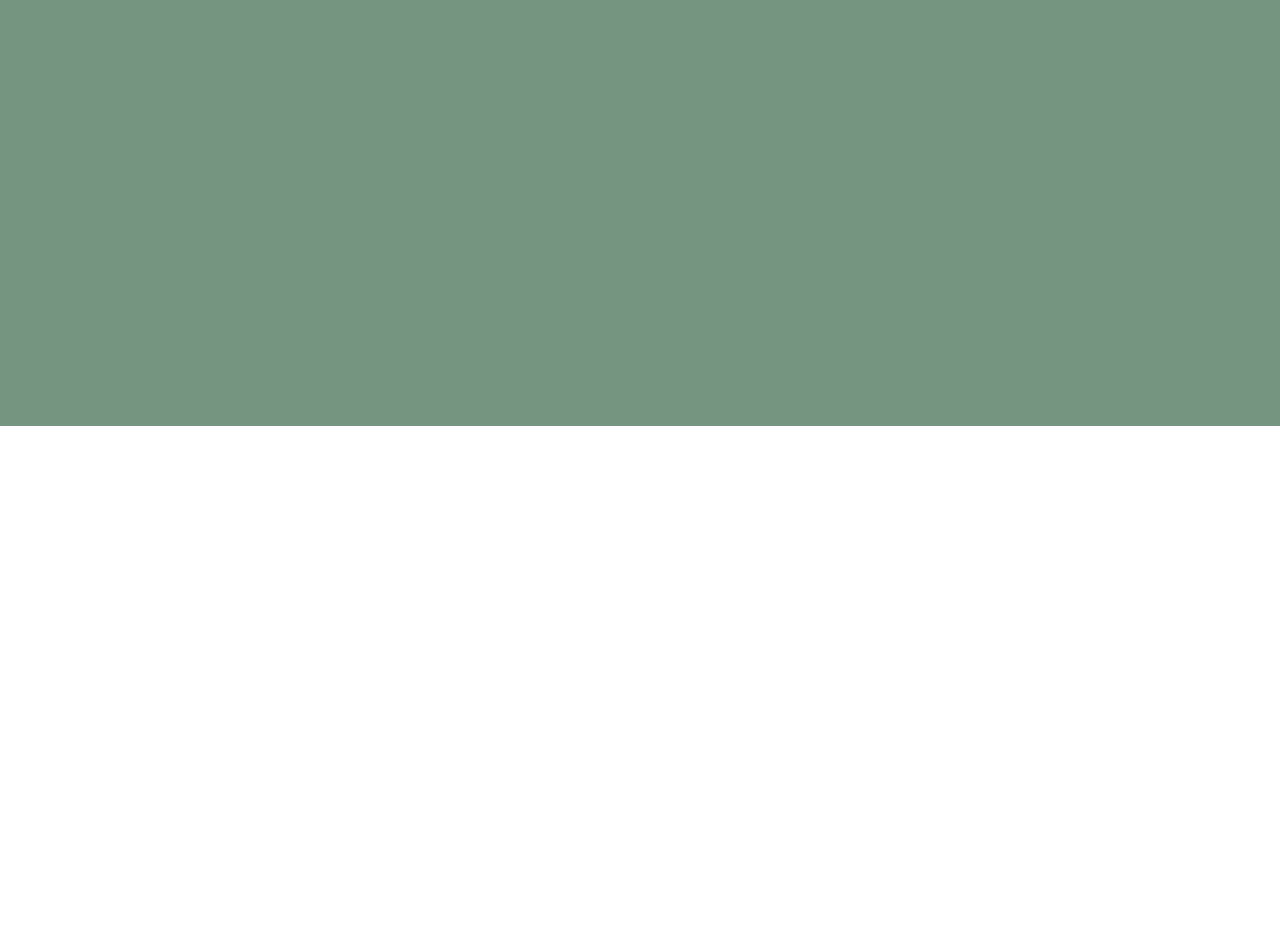
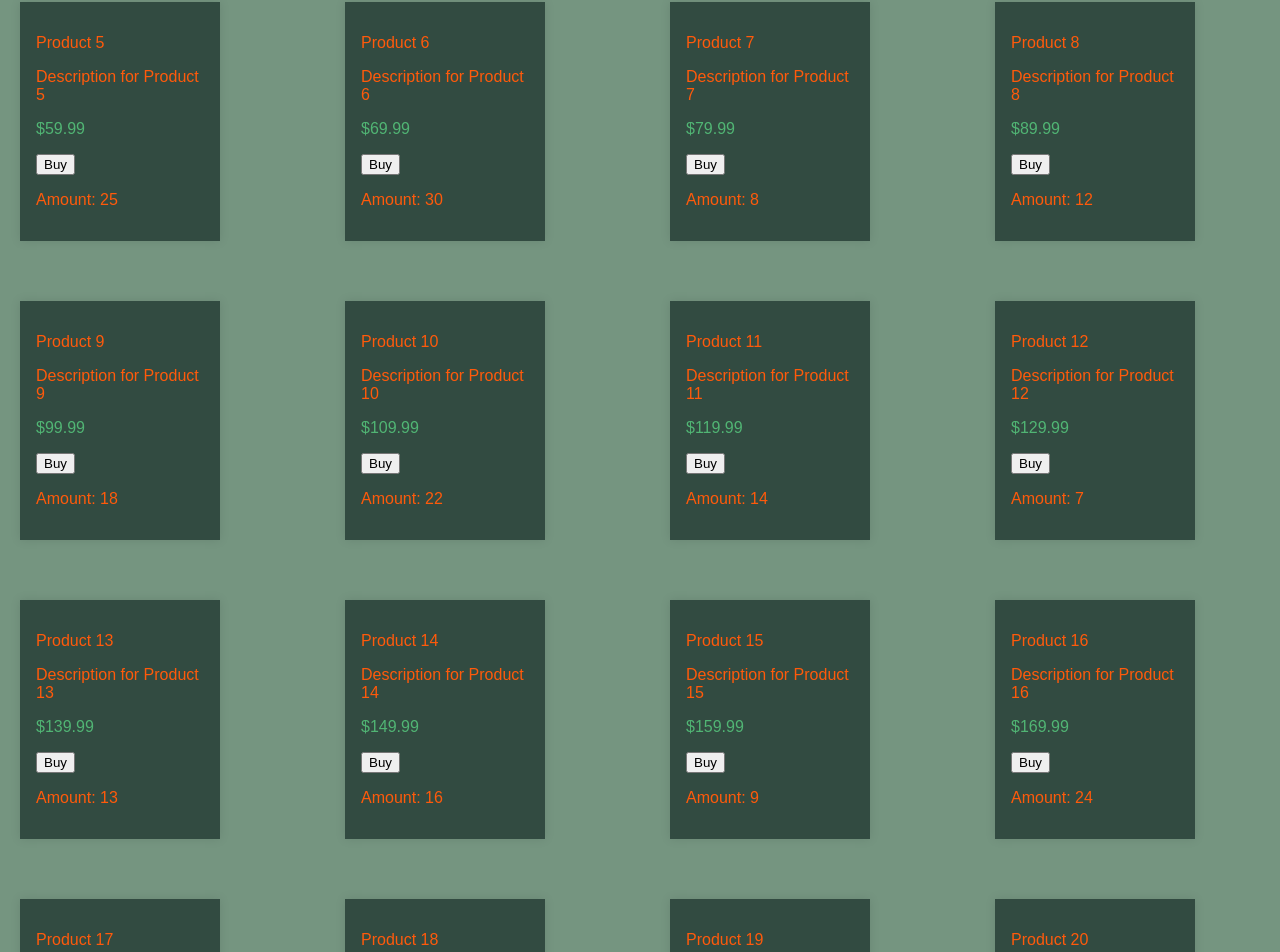
Before and after one commit to SolarDefender/Order-management-system, a React (Create React App) app in the folder frontend/: page /store in a window 1280 px wide. Shown: the part 374-1326 px from the top of the page. Before the commit the page ends 800 px from the top, so only its background shows below. Built offline with nearby package versions, Linux system fonts and the light colour scheme.

Commit message:
Added StorePage

```diff
--- /dev/null
+++ b/frontend/src/Materials/data.json
@@ -0,0 +1,142 @@
+[
+    {
+      "id": 1,
+      "Name": "Product 1",
+      "Description": "Description for Product 1",
+      "Price": 19.99,
+      "Amount": 10
+    },
+    {
+      "id": 2,
+      "Name": "Product 2",
+      "Description": "Description for Product 2",
+      "Price": 29.99,
+      "Amount": 15
+    },
+    {
+      "id": 3,
+      "Name": "Product 3",
+      "Description": "Description for Product 3",
+      "Price": 39.99,
+      "Amount": 20
+    },
+    {
+      "id": 4,
+      "Name": "Product 4",
+      "Description": "Description for Product 4",
+      "Price": 49.99,
+      "Amount": 5
+    },
+    {
+      "id": 5,
+      "Name": "Product 5",
+      "Description": "Description for Product 5",
+      "Price": 59.99,
+      "Amount": 25
+    },
+    {
+      "id": 6,
+      "Name": "Product 6",
+      "Description": "Description for Product 6",
+      "Price": 69.99,
+      "Amount": 30
+    },
+    {
+      "id": 7,
+      "Name": "Product 7",
+      "Description": "Description for Product 7",
+      "Price": 79.99,
+      "Amount": 8
+    },
+    {
+      "id": 8,
+      "Name": "Product 8",
+      "Description": "Description for Product 8",
+      "Price": 89.99,
+      "Amount": 12
+    },
+    {
+      "id": 9,
+      "Name": "Product 9",
+      "Description": "Description for Product 9",
+      "Price": 99.99,
+      "Amount": 18
+    },
+    {
+      "id": 10,
+      "Name": "Product 10",
+      "Description": "Description for Product 10",
+      "Price": 109.99,
+      "Amount": 22
+    },
+    {
+      "id": 11,
+      "Name": "Product 11",
+      "Description": "Description for Product 11",
+      "Price": 119.99,
+      "Amount": 14
+    },
+    {
+      "id": 12,
+      "Name": "Product 12",
+      "Description": "Description for Product 12",
+      "Price": 129.99,
+      "Amount": 7
+    },
+    {
+      "id": 13,
+      "Name": "Product 13",
+      "Description": "Description for Product 13",
+      "Price": 139.99,
+      "Amount": 13
+    },
+    {
+      "id": 14,
+      "Name": "Product 14",
+      "Description": "Description for Product 14",
+      "Price": 149.99,
+      "Amount": 16
+    },
+    {
+      "id": 15,
+      "Name": "Product 15",
+      "Description": "Description for Product 15",
+      "Price": 159.99,
+      "Amount": 9
+    },
+    {
+      "id": 16,
+      "Name": "Product 16",
+      "Description": "Description for Product 16",
+      "Price": 169.99,
+      "Amount": 24
+    },
+    {
+      "id": 17,
+      "Name": "Product 17",
+      "Description": "Description for Product 17",
+      "Price": 179.99,
+      "Amount": 11
+    },
+    {
+      "id": 18,
+      "Name": "Product 18",
+      "Description": "Description for Product 18",
+      "Price": 189.99,
+      "Amount": 19
+    },
+    {
+      "id": 19,
+      "Name": "Product 19",
+      "Description": "Description for Product 19",
+      "Price": 199.99,
+      "Amount": 27
+    },
+    {
+      "id": 20,
+      "Name": "Product 20",
+      "Description": "Description for Product 20",
+      "Price": 209.99,
+      "Amount": 6
+    }
+  ]
--- a/frontend/src/Pages/StorePage.jsx
+++ b/frontend/src/Pages/StorePage.jsx
@@ -1,7 +1,43 @@
 import React, { useState, useEffect } from 'react';
+import data from "../Materials/data.json"
 
-function StorePage(){
+function StorePage() {
+    const [items, setItems] = useState([]);
+    const [cart,setCart]=useState([]);
+    const cartMap=new Map();
+    useEffect(() => {
+        setItems(data);
 
+    }, []);
+
+    const addToCart = (productId) => {
+        const selectedProduct = items.find(item => item.id === productId);
+        if (selectedProduct) {
+          setCart(prevCart => [...prevCart, selectedProduct]);
+
+        }
+        console.log('Cart Contents:', JSON.stringify(cart, null, 2));
+      };
+
+    //console.log(items);
+
+
+    return (
+        <div className='grid-container'>
+            {items.map(item => (
+                <div key={item.id}>
+                    <div className='product-container'>
+                        <p>{item.Name}</p>
+                        <p>{item.Description}</p>
+                        <div className='price'><p>${item.Price.toFixed(2)}</p></div>
+                        <button className='buy-button'onClick={() => addToCart(item.id)}>Buy</button>
+                        <p>Amount: {item.Amount}</p>
+                    </div>
+                </div>
+            ))}
+
+        </div>
+    );
 }
 
 export default StorePage;
--- a/frontend/src/Pages/pageStyles.css
+++ b/frontend/src/Pages/pageStyles.css
@@ -12,6 +12,22 @@
     box-shadow: 0 0 10px rgba(0, 0, 0, 0.1);
   }
 
+  .product-container{
+
+    max-width: 200px;
+    padding: 1em;
+    background-color: #324b41;
+    box-shadow: 0 0 10px rgba(0, 0, 0, 0.1);
+    margin: 20px; /* Adjust the value as needed */
+  }
+  .grid-container {
+    display: grid;
+    grid-template-columns: repeat(4, 1fr); /* Set to four columns */
+    gap: 20px; /* Adjust the value as needed */
+  }
+ .price{
+    color:#51b574;
+  }
   header {
     text-align: center;
     padding: 1em;
--- a/frontend/src/styles.css
+++ b/frontend/src/styles.css
@@ -25,13 +25,16 @@ body {
   height: auto;
 }
 .cart{
-  background-color: #33473a;
+  background-color: #ff5a0b;
+  color: #3a584d;
   display: flex;
   justify-content: space-between;
   align-items: stretch;
   gap: 2rem;
   padding: 0 1rem;
+
 }
+
 .nav {
   background-color: #3a584d;
   display: flex;
```
